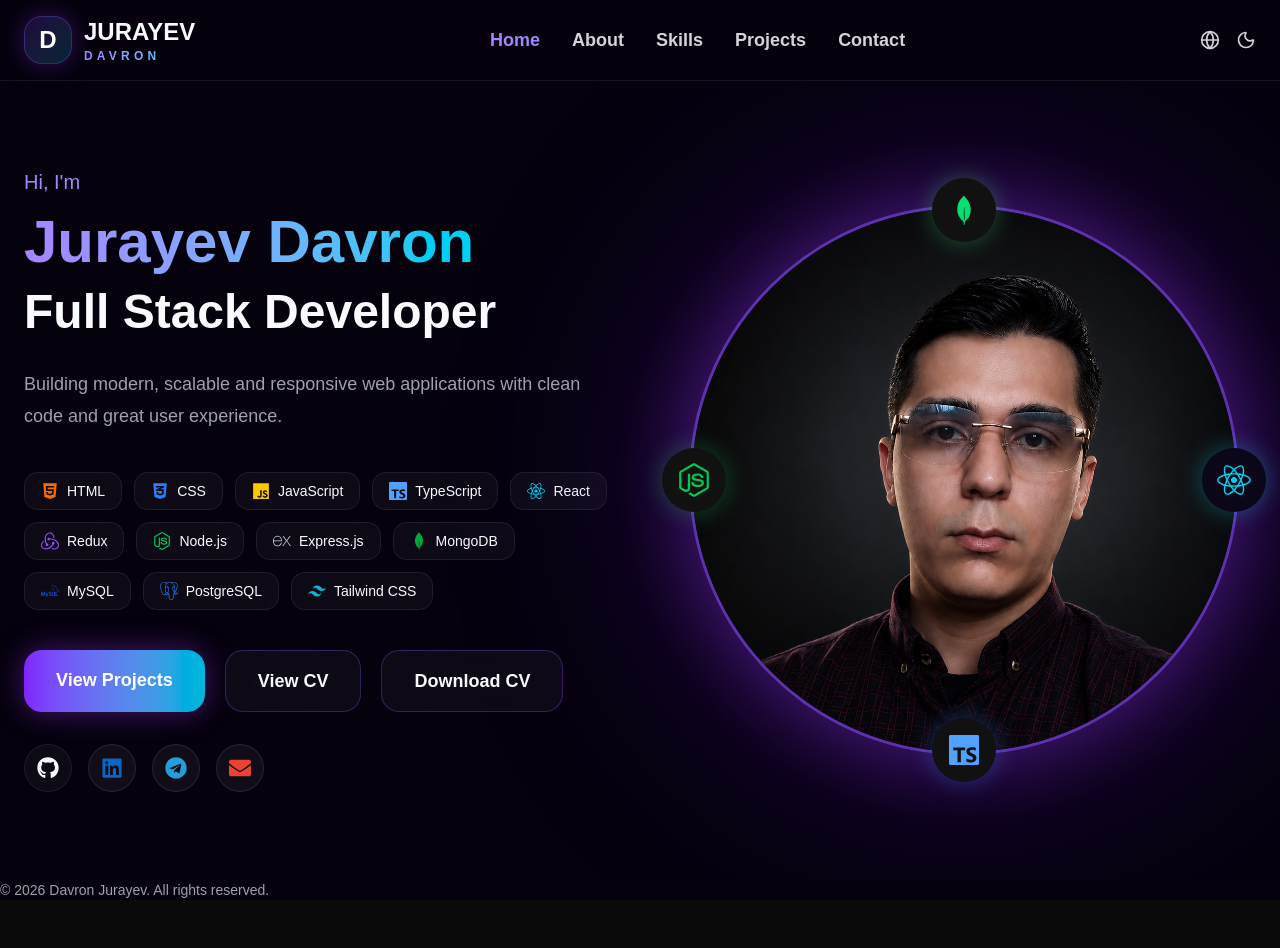
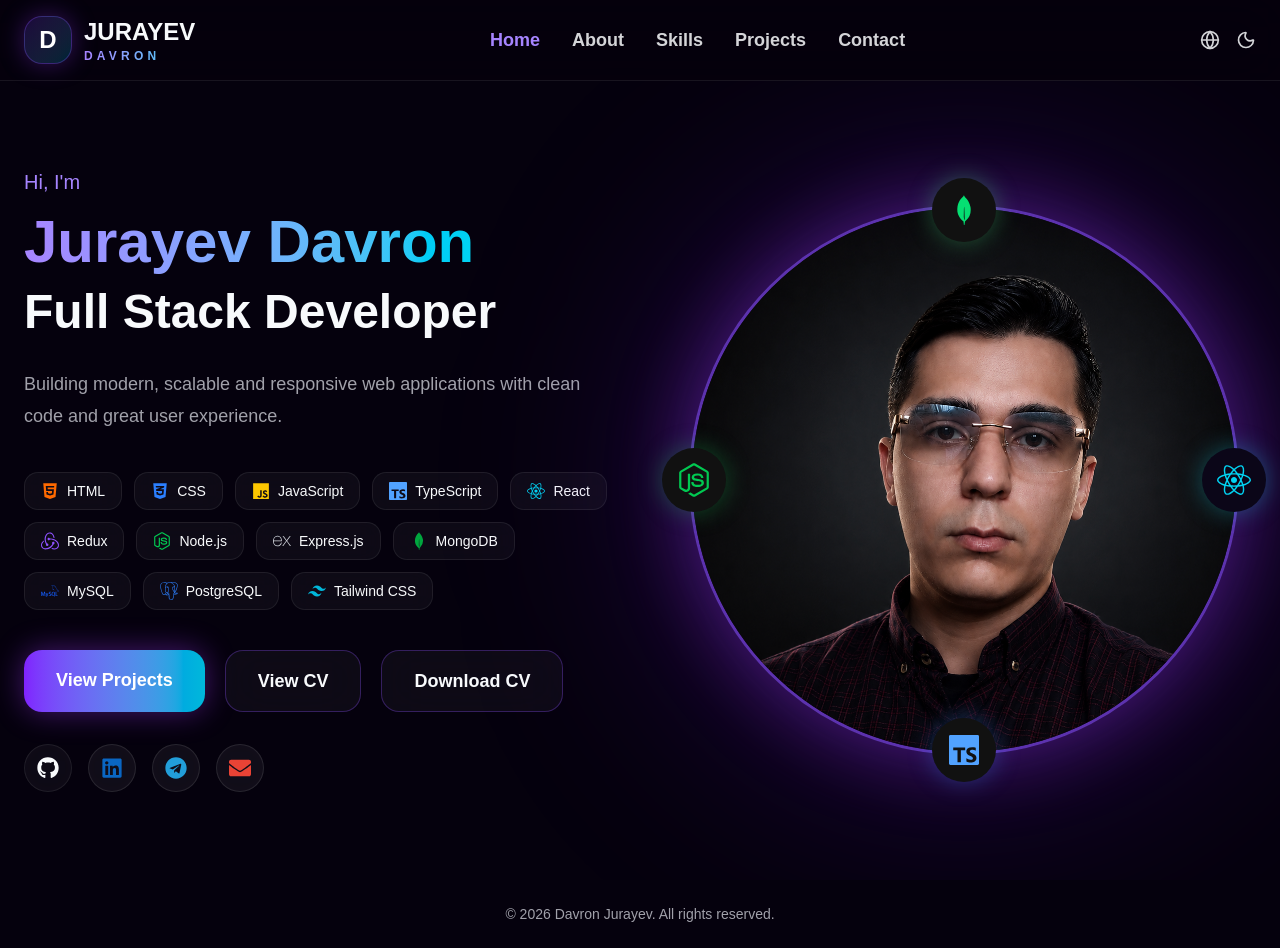
Before and after one commit to djurayevdavron/portfolio-frontend, a React (Vite) app: page / in a window 1280 px wide. Before the commit the page ends 900 px from the top, so only its background shows below. Built offline with nearby package versions, Linux system fonts and the light colour scheme; no server answers.

Commit message:
Update Footer.tsx

```diff
--- a/src/components/layout/Footer.tsx
+++ b/src/components/layout/Footer.tsx
@@ -1,8 +1,8 @@
 const Footer = () => {
   return (
-    <p className="text-sm text-[var(--portfolio-text-muted)]">
+    <footer className="py-6 text-center text-sm text-[var(--portfolio-text-muted)]">
       © {new Date().getFullYear()} Davron Jurayev. All rights reserved.
-    </p>
+    </footer>
   );
 };
 
```
